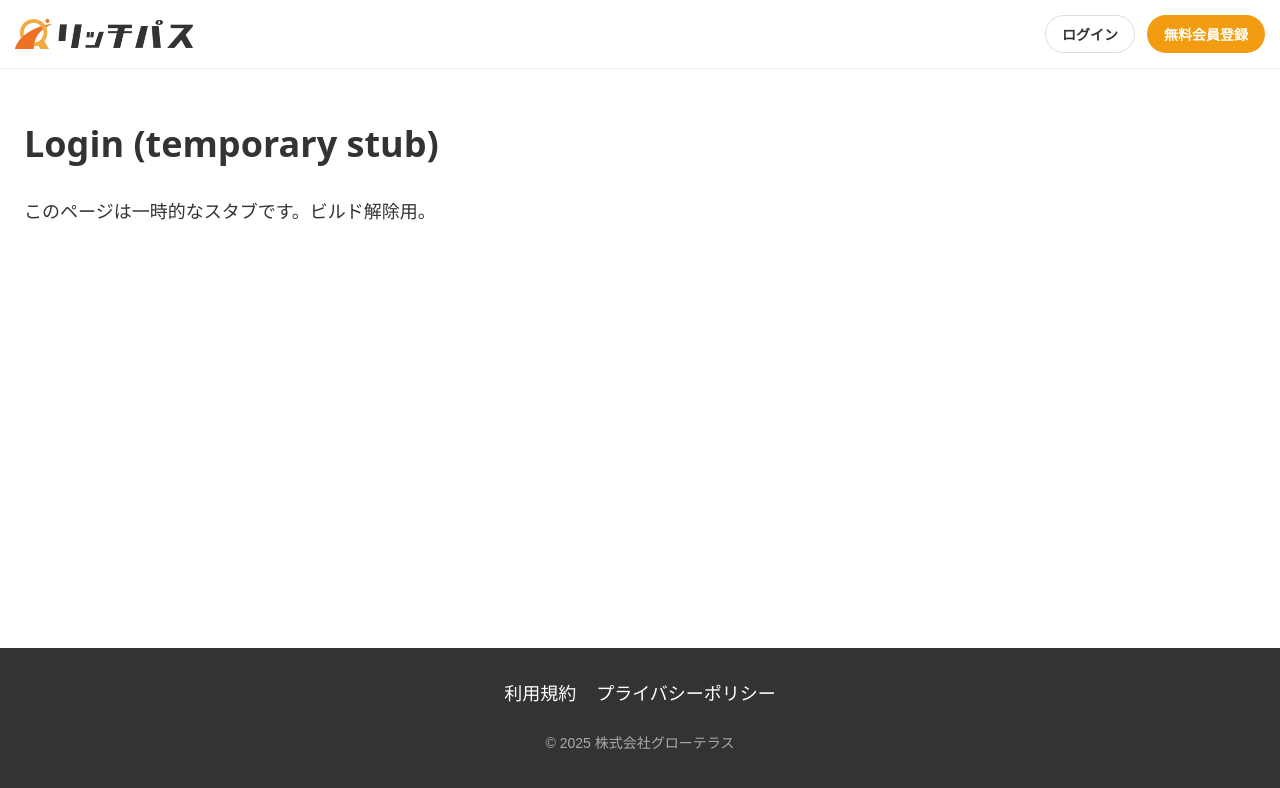
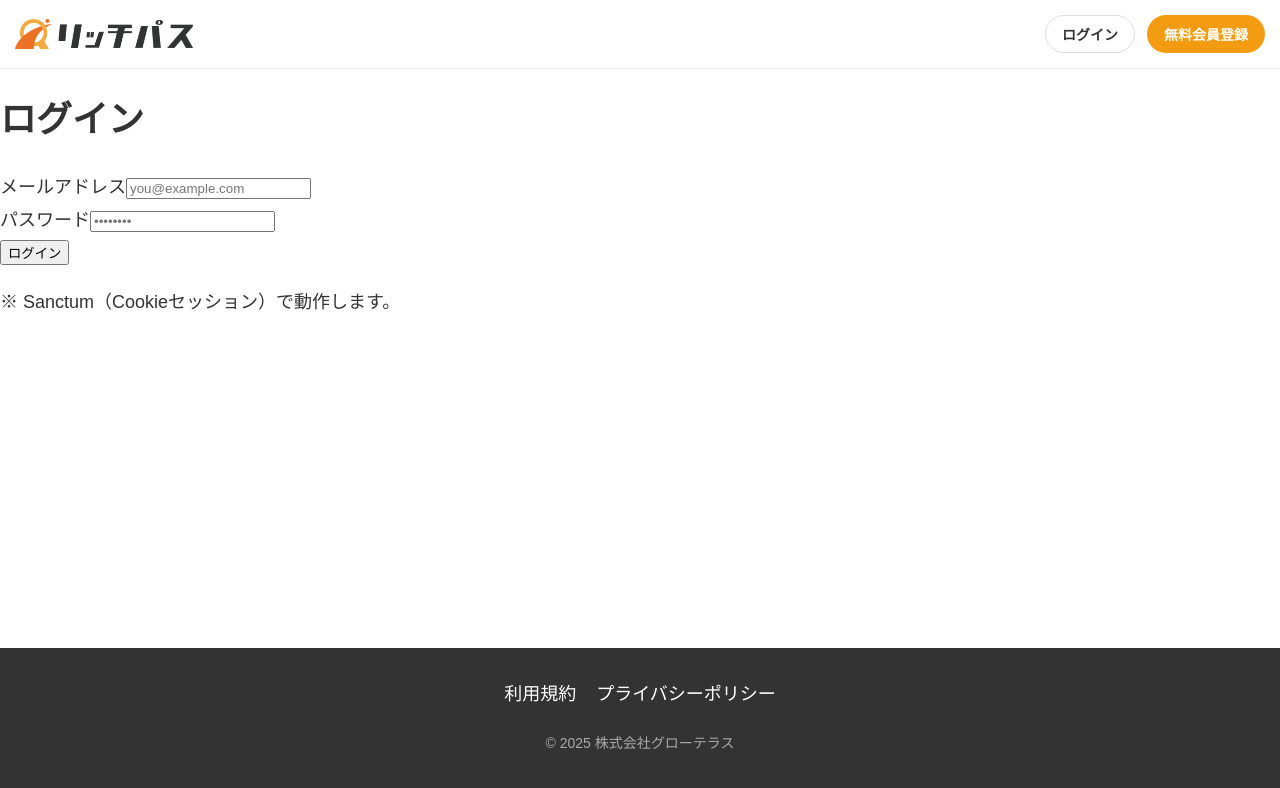
Before and after one commit to GrowTerraceInc/richpass-frontend, a Next.js app: page /login in a window 1280 px wide. Shown: the top 788 px of the page. Built offline with nearby package versions, Linux system fonts and the light colour scheme; no server answers.

Commit message:
feat: add login page with Sanctum auth

```diff
--- /dev/null
+++ b/app/lib/authClient.ts
@@ -0,0 +1,36 @@
+// /app/lib/authClient.ts
+const API_BASE = process.env.NEXT_PUBLIC_API_BASE!;
+
+/** CSRF Cookie を取得 */
+export async function csrfCookie(): Promise<number> {
+  const r = await fetch(`${API_BASE}/sanctum/csrf-cookie`, {
+    credentials: 'include',
+  });
+  return r.status;
+}
+
+/** メール+パスワードでログイン */
+export async function loginByEmailPassword(email: string, password: string) {
+  const csrf = await csrfCookie();
+  if (![200, 204].includes(csrf)) {
+    throw new Error(`CSRF failed: ${csrf}`);
+  }
+
+  const r = await fetch(`${API_BASE}/login`, {
+    method: 'POST',
+    credentials: 'include',
+    headers: { 'Content-Type': 'application/json' },
+    body: JSON.stringify({ email, password }),
+  });
+
+  if (!r.ok) {
+    let msg = `Login failed: ${r.status}`;
+    try {
+      const j = await r.json();
+      if (j?.error) msg = j.error;
+    } catch {}
+    throw new Error(msg);
+  }
+
+  return r.json().catch(() => ({}));
+}
--- a/app/login/page.tsx
+++ b/app/login/page.tsx
@@ -1,10 +1,86 @@
 'use client';
 
-export default function Page() {
+import { FormEvent, useState } from 'react';
+import { useRouter } from 'next/navigation';
+import { loginByEmailPassword } from '@/app/lib/authClient';
+
+export default function LoginPage() {
+  const router = useRouter();
+  const [email, setEmail] = useState('');
+  const [password, setPassword] = useState('');
+  const [err, setErr] = useState<string | null>(null);
+  const [loading, setLoading] = useState(false);
+
+  async function onSubmit(e: FormEvent) {
+    e.preventDefault();
+    setErr(null);
+    setLoading(true);
+    try {
+      await loginByEmailPassword(email, password);
+      router.push('/settings/plan'); // ログイン後の遷移先
+    } catch (error: unknown) {
+      if (error instanceof Error) {
+        setErr(error.message);
+      } else {
+        setErr('ログインに失敗しました');
+      }
+    } finally {
+      setLoading(false);
+    }
+  }
+
+
   return (
-    <main style={{padding:24,fontFamily:'system-ui'}}>
-      <h1>Login (temporary stub)</h1>
-      <p>このページは一時的なスタブです。ビルド解除用。</p>
+    <main className="min-h-dvh flex items-center justify-center p-6">
+      <div className="w-full max-w-md space-y-6">
+        <h1 className="text-2xl font-bold text-center">ログイン</h1>
+
+        {err && (
+          <div className="rounded-lg border border-red-300 bg-red-50 p-3 text-red-700 text-sm">
+            {err}
+          </div>
+        )}
+
+        <form onSubmit={onSubmit} className="space-y-4">
+          <div className="space-y-1">
+            <label className="block text-sm text-gray-600">メールアドレス</label>
+            <input
+              type="email"
+              autoComplete="email"
+              value={email}
+              onChange={(e) => setEmail(e.target.value)}
+              className="w-full rounded-xl border p-3"
+              placeholder="you@example.com"
+              required
+            />
+          </div>
+
+          <div className="space-y-1">
+            <label className="block text-sm text-gray-600">パスワード</label>
+            <input
+              type="password"
+              autoComplete="current-password"
+              value={password}
+              onChange={(e) => setPassword(e.target.value)}
+              className="w-full rounded-xl border p-3"
+              placeholder="••••••••"
+              required
+            />
+          </div>
+
+          <button
+            type="submit"
+            disabled={loading}
+            className="w-full rounded-xl border px-4 py-3 font-medium hover:bg-gray-50 disabled:opacity-50"
+          >
+            {loading ? 'ログイン中…' : 'ログイン'}
+          </button>
+        </form>
+
+        <p className="text-center text-xs text-gray-500">
+          ※ Sanctum（Cookieセッション）で動作します。
+        </p>
+      </div>
     </main>
   );
 }
```
